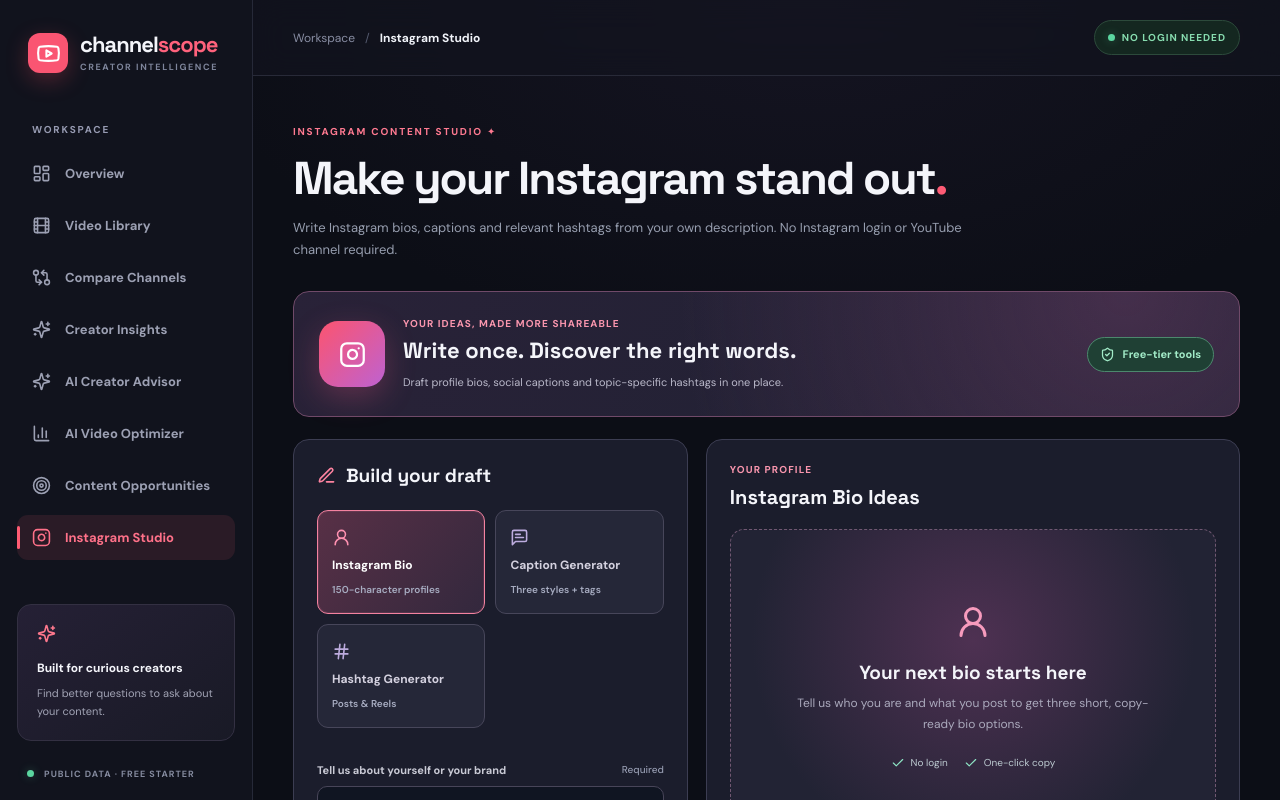
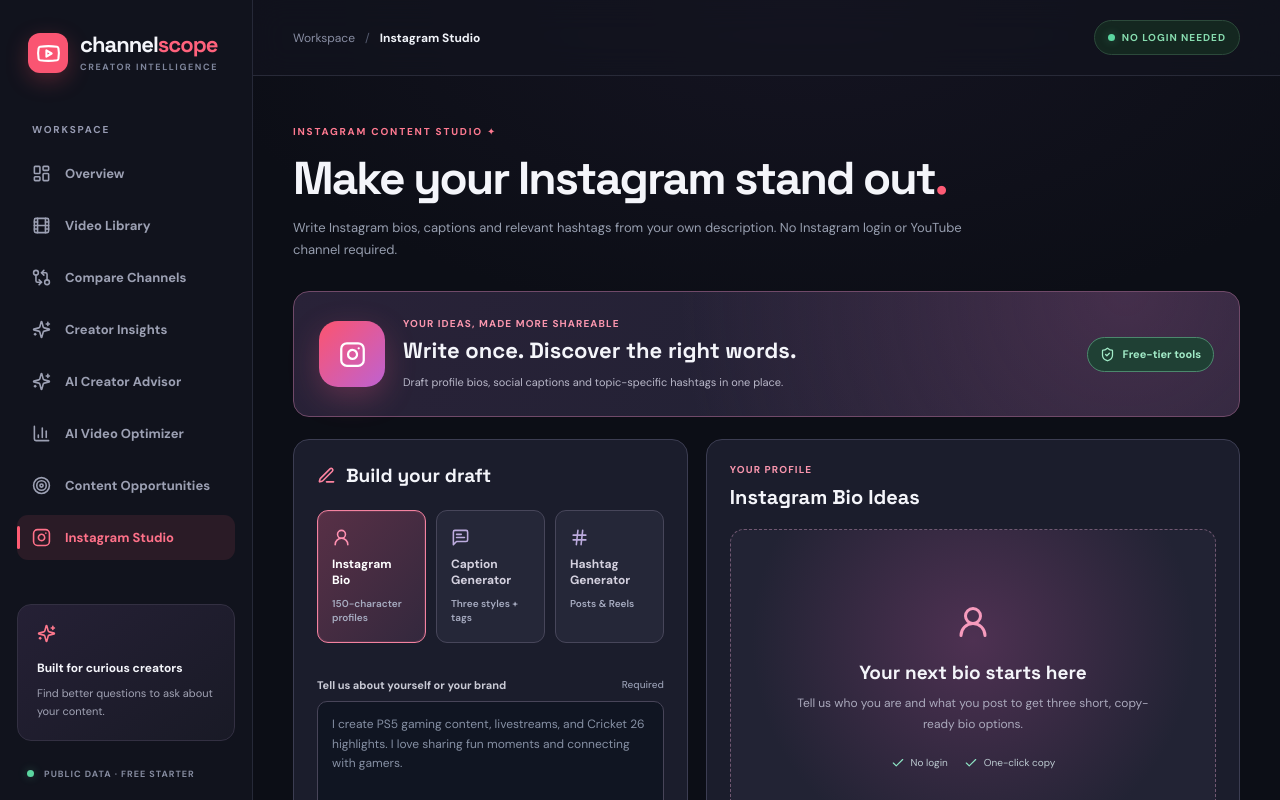
Before and after one commit to kartik977/youtube-channel-intelligence, a React (Vite) app: page / in a window 1280 px wide. Both pictures are taken after a click on the button "Instagram Studio". Shown: the top 800 px of the page. Built offline with nearby package versions, Linux system fonts and the light colour scheme.

Commit message:
Style 3-mode Instagram Studio and caption drafts with one-click copy

```diff
--- a/src/instagram-studio.css
+++ b/src/instagram-studio.css
@@ -10,7 +10,7 @@
 .ig-editor,.ig-output{border:1px solid #3c3d52;border-radius:16px;padding:23px;background:#1b1d2c;min-width:0}
 .ig-editor>h2{font-size:19px;display:flex;align-items:center;gap:10px;margin:0 0 22px}
 .ig-editor>h2 svg{color:#fd83a0}
-.ig-kind-group{display:grid;grid-template-columns:repeat(2,minmax(0,1fr));gap:10px;margin-bottom:20px}
+.ig-kind-group{display:grid;grid-template-columns:repeat(3,minmax(0,1fr));gap:10px;margin-bottom:20px}
 .ig-kind-group button{display:flex;flex-direction:column;align-items:flex-start;gap:10px;border:1px solid #47465a;background:#252738;color:#d4d1df;border-radius:11px;padding:17px 14px;cursor:pointer;text-align:left;font-weight:800;font-size:12px}
 .ig-kind-group button svg{color:#bdacde}
 .ig-kind-group button.active{background:linear-gradient(130deg,#583046,#33283d);border-color:#f482a0;color:white;box-shadow:inset 0 0 0 1px #f482a01e}
@@ -70,3 +70,15 @@
 .ig-output-note svg{flex-shrink:0;margin-top:1px;color:#eaa2ba}
 @media(max-width:1170px){.ig-workspace{grid-template-columns:1fr}}
 @media(max-width:600px){.ig-editor,.ig-output,.ig-intro{padding:16px}.ig-tags{grid-template-columns:1fr}.ig-intro h2{font-size:19px}.ig-tag-alt{flex-wrap:wrap}.ig-tag-alt span{flex-basis:65%}}
+
+
+/* Caption Studio sits beside Bio and Hashtag mode in the same responsive workspace. */
+.ig-kind-group button{min-width:0;min-height:110px;gap:9px}
+.ig-kind-group button small{line-height:1.4}
+.ig-caption-card{padding:19px;border-radius:13px;border:1px solid #62485f;background:linear-gradient(135deg,#292338,#222433)}
+.ig-caption-text{font-size:15px;line-height:1.8;white-space:pre-wrap;color:#f4ecf6;overflow-wrap:anywhere;margin:17px 0}
+.ig-caption-tags{display:flex;flex-wrap:wrap;gap:8px;padding-top:14px;border-top:1px solid #483c4f}
+.ig-caption-tags span{font-size:11px;color:#f7a3c1;background:#37283f;border:1px solid #67485c;border-radius:20px;padding:6px 10px;overflow-wrap:anywhere}
+.ig-caption-actions{display:flex;flex-wrap:wrap;gap:9px;margin-top:16px}
+@media(max-width:720px){.ig-kind-group{grid-template-columns:repeat(3,minmax(0,1fr))}.ig-kind-group button{padding:12px 8px;font-size:10px}.ig-kind-group button small{font-size:9px}}
+@media(max-width:380px){.ig-kind-group{grid-template-columns:1fr}.ig-kind-group button{min-height:0}}
```
